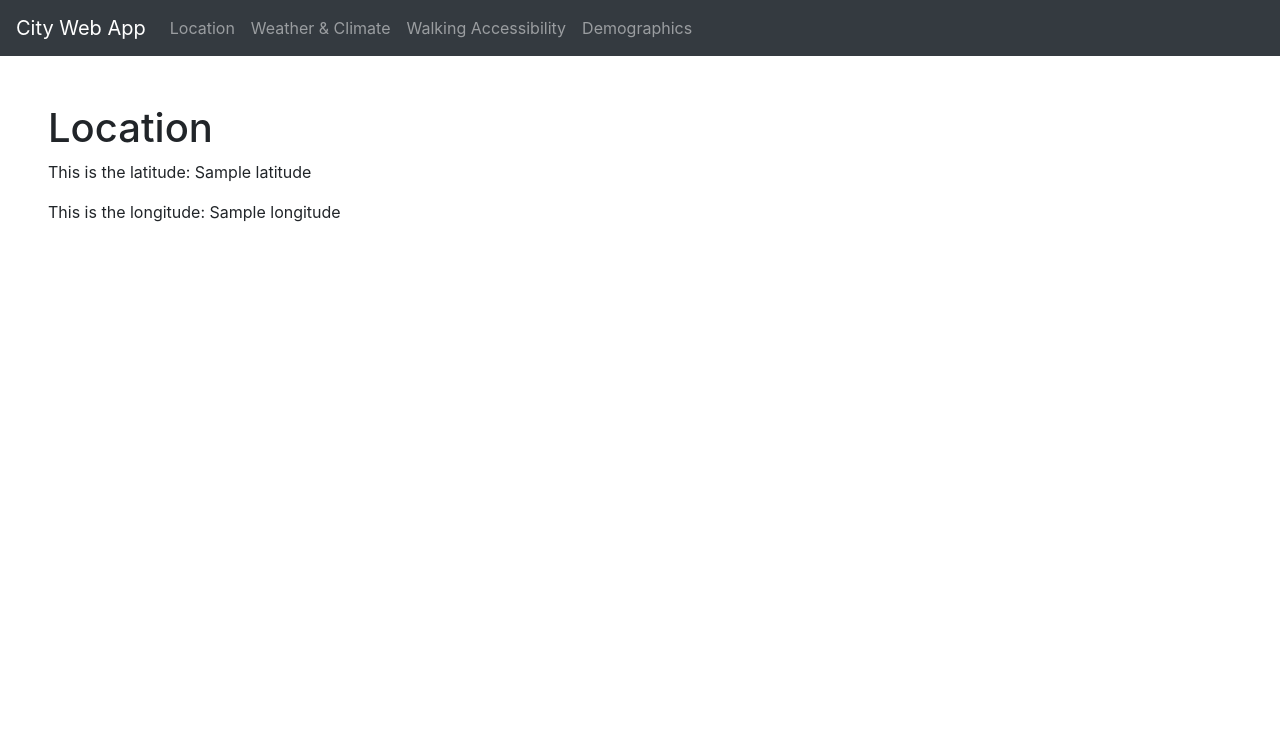
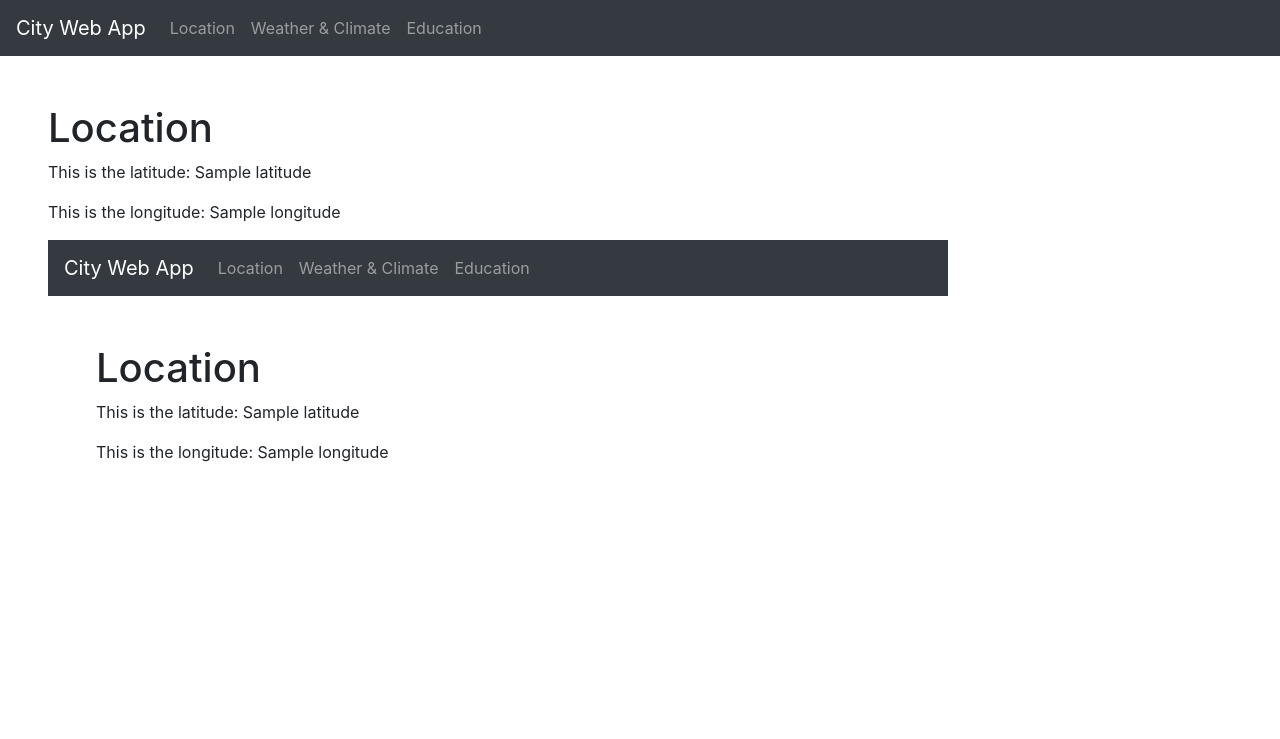
Before and after one commit to allenz3/city-web-app, a Flask app: template templates/location.html in a window 1280 px wide. Shown: the top 739 px of the page. Run offline with Flask 2, Linux system fonts and the light colour scheme; the template is opened without the code that fills it: most values are stand-ins (such as "Sample title", 1, 10 or a date in 2020); parts of the project's set-up code (start-up, migrations or seed data) failed here and were passed over; some libraries are stand-ins or nearby versions.

Commit message:
finished for HW 7 checkpoint

```diff
--- a/api_keys.py
+++ b/api_keys.py
@@ -2,3 +2,4 @@
 openweather_key = "894aa641d6c1ca4942deb53c258952a4"
 schooldigger_app_id = "73eb2e3f"
 schooldigger_key = "969aded5acde08d49a26da440d06e372"
+google_maps_key = "AIzaSyAH3Lu6SY9GLbQ3TqGbYXO0kHFaE2w4Vqc"
--- a/app.py
+++ b/app.py
@@ -7,7 +7,6 @@
 
 app = Flask(__name__)
 app.config['SECRET_KEY'] = 'citywebapp'
-
 
 @app.route("/")
 @app.route("/", methods=['POST', 'GET'])
@@ -22,8 +21,8 @@
         # some text inputted in both boxes
         if city_result != "" and state_result != "":
             # this will help us get the coordinates of a city
-            session['city_result'] = city_result
-            session['state_result'] = state_result
+            session['city_result'] = city_result.strip()
+            session['state_result'] = state_result.strip()
             coords = api_call('https://api.openweathermap.org/data/2.5/weather?',
                               {'q': session['city_result'], 'appid': api_keys.openweather_key})
             # valid input
@@ -83,24 +82,23 @@
 
 @app.route("/location")
 def location():
-    return render_template("location.html", latitude=session['latitude'], longitude=session['longitude'])
-
-
-@app.route("/walkscore")
-def walkscore():
-    return render_template("walkscore.html")
+    temp_city = session['city_result']
+    temp_city.replace(' ', '+')
+    return render_template("location.html", latitude=session['latitude'], longitude=session['longitude'],
+                           url=f"https://www.google.com/maps/embed/v1/search?key={api_keys.google_maps_key}&q={temp_city}")
 
 
 # gives the top ten school districts in a city
-@app.route("/demographics")
-def demographics():
+@app.route("/education")
+def education():
     # API Call for school digger
     # https://api.schooldigger.com/v1.2/districts?st=MI&boxLatitudeNW=42.7&boxLongitudeNW=-83.5&boxLatitudeSE=42.2&boxLongitudeSE=-82.9&sortBy=rank&appID=73eb2e3f&appKey=969aded5acde08d49a26da440d06e372
     districtData = api_call('https://api.schooldigger.com/v1.2/districts?',
-             {'st': session['state_result'], 'boxLatitudeNW': session['latitude'] - 0.5,
-              'boxLongitudeNW': session['longitude'] - 0.5, 'boxLatitudeSE': session['latitude'] + 0.5,
-              'boxLongitudeSE': session['longitude'] + 0.5, 'sortBy': 'rank', 'appID': api_keys.schooldigger_app_id,
-              'appKey': api_keys.schooldigger_key})
+                            {'st': session['state_result'], 'boxLatitudeNW': session['latitude'] - 0.5,
+                             'boxLongitudeNW': session['longitude'] - 0.5, 'boxLatitudeSE': session['latitude'] + 0.5,
+                             'boxLongitudeSE': session['longitude'] + 0.5, 'sortBy': 'rank',
+                             'appID': api_keys.schooldigger_app_id,
+                             'appKey': api_keys.schooldigger_key})
 
     # using data from local files
     # districtData = json.load(open('./schooldigger_data.json', encoding="utf-8"))
@@ -110,8 +108,8 @@
         districtList = districtData.get('districtList')
         districts = []
         if len(districtList) == 0:
-            return render_template("demographics.html", city=session['city_result'], state=session['state_result'],
-                            districts=districts, isValid=False)
+            return render_template("education.html", city=session['city_result'], state=session['state_result'],
+                                   districts=districts, isValid=False)
         else:
             for district in districtList:
                 districtInfo = {}
@@ -122,12 +120,19 @@
                 districtInfo['State Code'] = district.get("address").get("state")
                 districtInfo['Zip Code'] = district.get("address").get("zip")
                 districts.append(districtInfo)
-            return render_template("demographics.html", city=session['city_result'], state=session['state_result'],
+            return render_template("education.html", city=session['city_result'], state=session['state_result'],
                                    districts=districts, isValid=True)
     # data was not successfully retrieved, return to home page with invalid input reminder
     else:
         return render_template('home.html', form=SearchForm(), isValid=-1)
 
+# @app.after_request
+# def add_header(r):
+#     r.headers["Cache-Control"] = "no-cache, no-store, must-revalidate"
+#     r.headers["Pragma"] = "no-cache"
+#     r.headers["Expires"] = "0"
+#     r.headers['Cache-Control'] = 'public, max-age=0'
+#     return r
 
 def api_call(baseurl, paramDict):
     paramString = urllib.parse.urlencode(paramDict)
--- /dev/null
+++ b/static/css/style.css
@@ -0,0 +1,3 @@
+body {
+    background-color: #e6f9ff;
+}
--- a/templates/demographics.html
+++ b/templates/education.html
@@ -1,7 +1,7 @@
 {% extends "page.html" %}
 
 {% block content %}
-<h1>Demographics</h1>
+<h1>Education</h1>
 <p>This is the city: {{city}}</p>
 <p>This is the state code: {{state}}</p>
 
--- a/templates/location.html
+++ b/templates/location.html
@@ -5,4 +5,10 @@
 
 <p>This is the latitude: {{latitude}}</p>
 <p>This is the longitude: {{longitude}}</p>
+<iframe
+  width="900"
+  height="500"
+  frameborder="0" style="border:0"
+  src={{url}} allowfullscreen>
+</iframe>
 {% endblock %}
--- a/templates/page.html
+++ b/templates/page.html
@@ -5,6 +5,8 @@
     <title>City Web App</title>
     <link rel="stylesheet" type="text/css"
           href="{{ url_for('static', filename='bootstrap-4.5.3-dist/css/bootstrap.min.css') }}">
+    <!--<link rel="stylesheet" type="text/css"
+          href="{{ url_for('static', filename='css/style.css') }}">-->
 </head>
 <body>
 <nav class="navbar navbar-expand-sm navbar-dark bg-dark">
@@ -21,10 +23,7 @@
                 <a href="weather" class="nav-link">Weather & Climate</a>
             </li>
             <li class="nav-item">
-                <a href="walkscore" class="nav-link">Walking Accessibility</a>
-            </li>
-            <li class="nav-item">
-                <a href="demographics" class="nav-link">Demographics</a>
+                <a href="education" class="nav-link">Education</a>
             </li>
         </ul>
     </div>
--- a/templates/walkscore.html
+++ /dev/null
@@ -1,5 +0,0 @@
-{% extends "page.html" %}
-
-{% block content %}
-<h1>Walking Accessibility</h1>
-{% endblock %}
```
